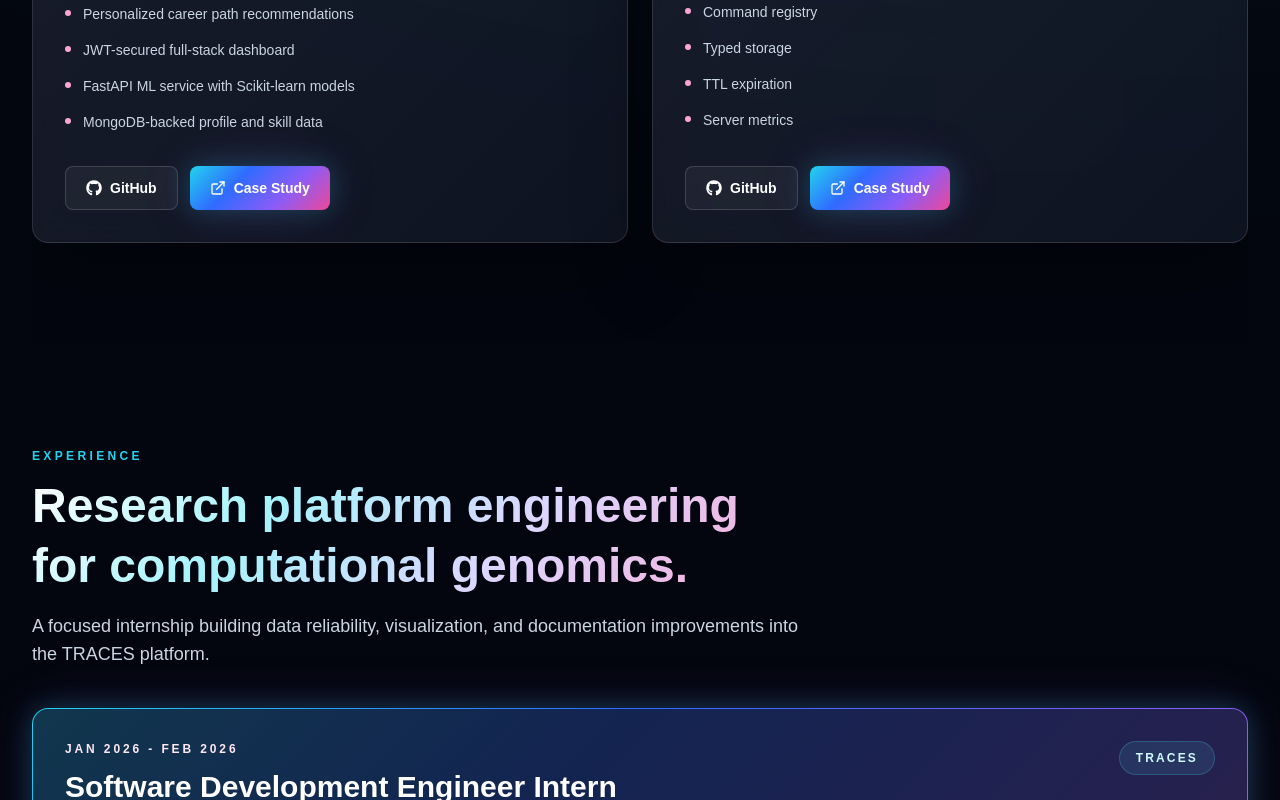
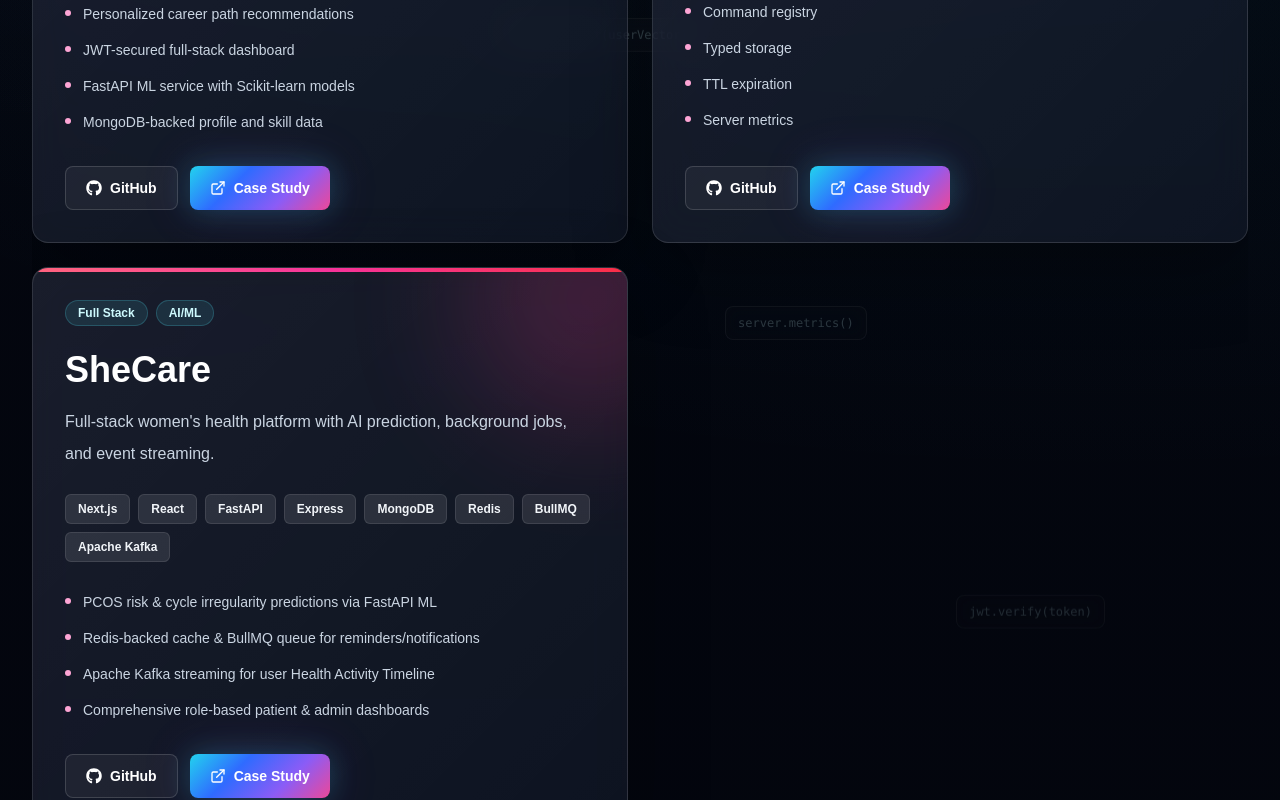
Before and after one commit to Suvanwita/Portfolio, a Next.js app in the folder Portfolio/: page / in a window 1280 px wide. Shown: the part 4980-5780 px from the top of the page. Built offline with nearby package versions, Linux system fonts and the light colour scheme.

Commit message:
feat: add SheCare project to data, sections, chatbot, terminal, and hire me flow

```diff
--- a/Portfolio/components/PortfolioGuide.tsx
+++ b/Portfolio/components/PortfolioGuide.tsx
@@ -40,12 +40,12 @@ const GUIDE_ACTIONS: Record<string, GuideAction> = {
   },
   projects: {
     label: "Show projects",
-    response: "Her featured projects include SkillSync, an AI-driven career path recommendation platform, and SwiftCache, a Redis-inspired in-memory datastore built in C++.",
+    response: "Her featured projects include SkillSync (AI career recommendation), SwiftCache (C++ in-memory datastore), and SheCare (full-stack women's health platform with AI risk assessment and event streaming).",
     sectionId: "projects"
   },
   best_project: {
     label: "Best project?",
-    response: "For AI + full-stack impact, SkillSync is a strong highlight. For systems depth, SwiftCache stands out because it involves C++17, TCP server design, TTL expiration, command registry, and cache metrics.",
+    response: "SkillSync highlights AI + full-stack integration, SwiftCache demonstrates low-level systems depth in C++, and SheCare showcases enterprise-level architecture using Redis, BullMQ, FastAPI, and Apache Kafka.",
     sectionId: "projects"
   },
   open_source: {
--- a/Portfolio/components/sections/HireMeWorkflow.tsx
+++ b/Portfolio/components/sections/HireMeWorkflow.tsx
@@ -104,6 +104,13 @@ const PROJECT_INTERESTS: ProjectInterest[] = [
     technologies: ["React", "FastAPI", "Pandas", "Scikit-Learn"]
   },
   {
+    id: "shecare",
+    title: "Women's Health Platform",
+    description: "Full-stack health platform combining cycle logs, FastAPI ML, Redis/BullMQ, and Kafka streams.",
+    mapTarget: "SheCare Project",
+    technologies: ["Next.js", "Redis/BullMQ", "FastAPI", "Apache Kafka"]
+  },
+  {
     id: "swiftcache",
     title: "Cache / Systems Tool",
     description: "High-performance Redis-inspired server supporting TTL expiration and custom protocol.",
@@ -139,24 +146,24 @@ const RESULT_MAPPING: Record<string, MatchResult> = {
     nextSectionLabel: "Featured Projects"
   },
   fullstack: {
-    score: 92,
+    score: 95,
     reasons: [
-      "Skilled in React/Next.js, Node.js, Express, MongoDB, PostgreSQL, JWT, and APIs.",
-      "Built SkillSync with separated user management and ML prediction architecture.",
-      "Understands scalable full-stack project structure."
+      "Skilled in React/Next.js, Node.js, Express, MongoDB, PostgreSQL, Redis, and APIs.",
+      "Built SheCare, a robust women's health platform with BullMQ queues and Kafka event streaming.",
+      "Understands complex full-stack microservices and real-time backend architectures."
     ],
     nextSectionId: "projects",
     nextSectionLabel: "Featured Projects"
   },
   ai_ml: {
-    score: 89,
+    score: 90,
     reasons: [
-      "Experience with Python, Pandas, Scikit-learn, FastAPI, and ML workflows.",
-      "Built SkillSync as an AI-driven career recommendation platform.",
+      "Experience with Python, FastAPI, Pandas, Scikit-learn, and ML recommendation pipelines.",
+      "Integrated FastAPI ML prediction models for PCOS risk assessment and cycle prediction inside SheCare.",
       "Worked on computational genomics features during SDE internship."
     ],
     nextSectionId: "projects",
-    nextSectionLabel: "SkillSync Project"
+    nextSectionLabel: "Featured Projects"
   },
   open_source: {
     score: 95,
--- a/Portfolio/components/sections/ProjectsSection.tsx
+++ b/Portfolio/components/sections/ProjectsSection.tsx
@@ -50,6 +50,26 @@ const featuredProjects: FeaturedProject[] = portfolio.projects.map((project) =>
       ],
       categories: ["AI/ML", "Full Stack", "Open Source"],
       githubUrl: "https://github.com",
+      accent: project.accent,
+    };
+  }
+
+  if (project.title === "SheCare") {
+    return {
+      name: project.title,
+      description: project.description,
+      longDescription:
+        "SheCare is a full-stack women's health platform for cycle tracking, health logging, reminders, appointments, medical reports, educational content, analytics, and admin operations. It combines a Next.js dashboard, an Express/MongoDB backend, Redis/BullMQ background jobs, Kafka event streaming, and FastAPI ML services for PCOS, cycle, and article intelligence.",
+      tech: project.tech,
+      features: project.features ?? [
+        "Complete patient care workspace with cycle tracking & wellness logging",
+        "FastAPI ML services predicting PCOS risk & cycle irregularities",
+        "BullMQ queues powered by Redis for background reminders & notifications",
+        "Kafka event streams connecting domain actions to Audit & Activity Timelines",
+        "Comprehensive role-based admin workflows & analytics dashboards",
+      ],
+      categories: ["Full Stack", "AI/ML"],
+      githubUrl: "https://github.com/Suvanwita/shecare",
       accent: project.accent,
     };
   }
@@ -188,7 +208,7 @@ export function ProjectsSection() {
         <SectionHeading
           eyebrow="Featured Projects"
           title="Systems, intelligence, and full-stack products with teeth."
-          description="Two focused builds that show Suvanwita's range across AI-backed product work and low-level systems engineering."
+          description="Focused builds that show Suvanwita's range across AI-backed product work, low-level systems, and microservice/event-driven architectures."
         />
       </motion.div>
 
--- a/Portfolio/components/sections/TerminalEscapeRoom.tsx
+++ b/Portfolio/components/sections/TerminalEscapeRoom.tsx
@@ -110,7 +110,7 @@ const commandOutputs: Record<MissionKey, string> = {
     "Skills unlocked.\nCore stack detected:\nFrontend: React, Next.js, Tailwind CSS, TypeScript\nBackend: Node.js, Express.js, FastAPI\nDatabases: MongoDB, PostgreSQL, MySQL\nSystems & Tools: C++, Redis, Docker, GitHub Actions\nAI/ML: Python, Pandas, Scikit-learn, OpenCV",
 
   projects:
-    "Project scan complete.\n\nSkillSync:\nAI-driven career path recommendation platform using React, Node.js, MongoDB, FastAPI, Scikit-learn, Pandas, and Joblib.\n\nSwiftCache:\nRedis-inspired in-memory datastore built in C++17 with TCP server, command registry, TTL expiration, typed storage, and metrics.",
+    "Project scan complete.\n\nSkillSync:\nAI-driven career path recommendation platform using React, Node.js, MongoDB, FastAPI, Scikit-learn, Pandas, and Joblib.\n\nSwiftCache:\nRedis-inspired in-memory datastore built in C++17 with TCP server, command registry, TTL expiration, typed storage, and metrics.\n\nSheCare:\nFull-stack women's health platform with AI/ML predictions, Redis-backed queue scheduling (BullMQ), and Apache Kafka domain event streaming.",
 
   achievements:
     "Achievement badges loaded:\n- Flipkart Girls Wanna Code 7.0 Top Scholars Cohort\n- CodeChef Starters 227 Global Rank 446\n- OpenCode 2024 Rank 12\n- Out Of Context Hackathon Rank 9\n- JEE Mains AIR 5640",
--- a/Portfolio/data/portfolio.ts
+++ b/Portfolio/data/portfolio.ts
@@ -151,6 +151,27 @@ export const portfolio: PortfolioData = {
         "Server metrics",
       ],
       accent: "from-pink-400 via-fuchsia-500 to-violet-500",
+    },
+    {
+      title: "SheCare",
+      description: "Full-stack women's health platform with AI prediction, background jobs, and event streaming.",
+      tech: [
+        "Next.js",
+        "React",
+        "FastAPI",
+        "Express",
+        "MongoDB",
+        "Redis",
+        "BullMQ",
+        "Apache Kafka",
+      ],
+      features: [
+        "PCOS risk & cycle irregularity predictions via FastAPI ML",
+        "Redis-backed cache & BullMQ queue for reminders/notifications",
+        "Apache Kafka streaming for user Health Activity Timeline",
+        "Comprehensive role-based patient & admin dashboards",
+      ],
+      accent: "from-rose-400 via-pink-500 to-red-500",
     },
   ],
   skills: [
```
